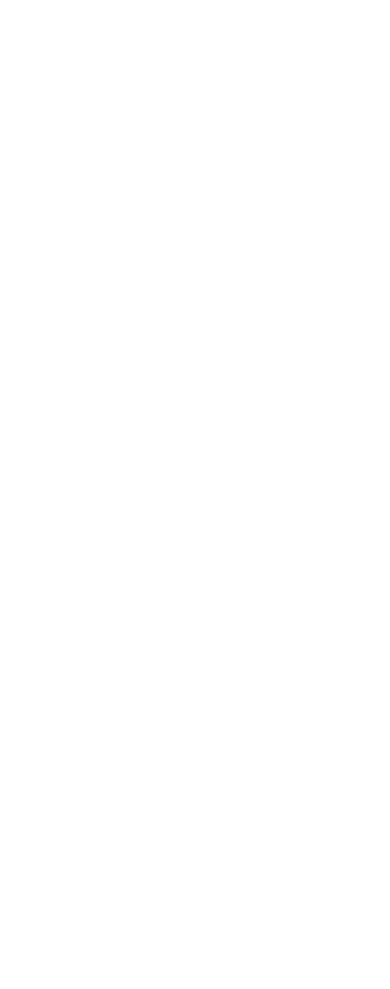
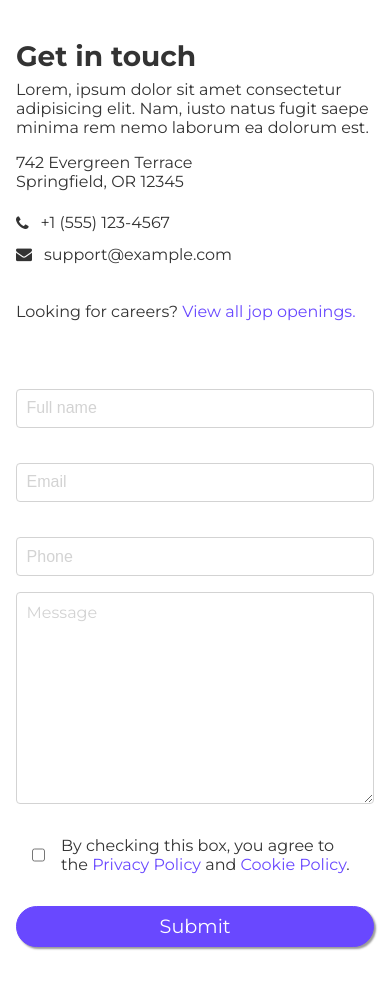
Before and after one commit to Jogata/SoftUni-React-Project, a React (Vite) app in the folder client/: page / in a window 390 px wide. Shown: the part 2340-3329 px from the top of the page. Before the commit the page ends 2373 px from the top, so only its background shows below. Built offline with nearby package versions, Linux system fonts and the light colour scheme.

Commit message:
added contact component

```diff
--- /dev/null
+++ b/client/src/components/travel/aptive-react-routes-v6/components/Contact.jsx
@@ -0,0 +1,48 @@
+import "./contact.css";
+
+export function Contact() {
+    return (
+        <div className="contact">
+            <div className="container">
+                <div className="col-1">
+                    <div className="content">
+                        <div><h2>Get in touch</h2>
+                            <p>Lorem, ipsum dolor sit amet consectetur adipisicing elit. Nam,
+                            iusto natus fugit saepe minima rem nemo laborum ea dolorum
+                                est.</p>
+                        </div>
+                        <div className="address">
+                            <p>742 Evergreen Terrace</p>
+                            <p>Springfield, OR 12345</p>
+                        </div>
+                        <div className="icons">
+                            <i className="fa fa-phone"></i>
+                            <p>+1 (555) 123-4567</p>
+                        </div>
+                        <div className="icons">
+                            <i className="fa fa-envelope"></i>
+                            <p>support@example.com</p>
+                        </div>
+                        <div className="careers">
+                            <p>Looking for careers? <span>View all jop openings.</span></p>
+                        </div>
+                    </div>
+                </div>
+                <div className="col-2">
+                    <form onSubmit={e => e.preventDefault()}>
+                        <input type="text" placeholder="Full name" />
+                        <input type="email" placeholder="Email" />
+                        <input type="phone" placeholder="Phone" />
+                        <textarea name="Message" placeholder="Message" cols="30" rows="10"></textarea>
+                        <div className="checkbox">
+                            <input type="checkbox" />
+                            <p>By checking this box, you agree to
+                                the <span>Privacy Policy</span> and <span>Cookie Policy</span>.</p>
+                        </div>
+                        <button>Submit</button>
+                    </form>
+                </div>
+            </div>
+        </div>
+    )
+}
--- /dev/null
+++ b/client/src/components/travel/aptive-react-routes-v6/components/contact.css
@@ -0,0 +1,128 @@
+::placeholder {
+    color: var(--lightgrey);
+}
+
+.contact {
+    /* width: 100%; */
+    margin: 3rem 0;
+    /* display: flex; */
+}
+
+.contact .container {
+    max-width: 1240px;
+    margin: auto;
+    display: flex;
+    overflow: hidden;
+}
+
+.contact .col-1 {
+    /* flex: 1 0 45%; */
+    max-width: 800px;
+    margin: 0 auto;
+    padding: 5rem 2rem;
+}
+
+.contact .col-1 h2 {
+    padding: 0.4rem 0;
+    font-size: 28px;
+}
+
+.contact .p {
+    color: var(--grey);
+}
+
+.contact .col-1 .address {
+    padding: 1rem 0;
+}
+
+.contact .col-1 .icons {
+    padding: .4rem 0;
+    display: flex;
+    align-items: center;
+}
+
+.icons i {
+    margin-right: 12px;
+}
+
+.contact .careers {
+    padding: 2rem 0;
+}
+
+.contact span {
+    color: var(--primary);
+}
+
+.contact .col-2 {
+    width: 100%;
+    /* flex: 1 0 55%; */
+    max-width: 800px;
+    margin: 0 auto;
+    padding: 5rem 2rem;
+}
+
+.contact form {
+    width: 100%;
+    /* max-width: 800px; */
+    display: flex;
+    flex-direction: column;
+}
+
+.contact form input {
+    margin-bottom: 1rem;
+    padding: .6rem;
+    font-size: 1rem;
+    border-radius: 4px;
+    border: 1px solid var(--lightgrey);
+}
+
+.contact form textarea {
+    margin-bottom: 1rem;
+    padding: 0.6rem;
+    font-size: 1rem;
+    font-family: 'Montserrat', sans-serif;
+    border-radius: 4px;
+    border: 1px solid var(--lightgrey);
+}
+
+.contact form .checkbox {
+    padding: 1rem;
+    display: flex;
+    /* align-items: center; */
+    /* justify-content: center; */
+}
+
+.contact .checkbox input {
+    margin: 0 16px 0 0;
+    /* padding-right: 4px; */
+    width: auto;
+}
+
+.contact form button {
+    border: 1px solid var(--primary);
+    background-color: var(--primary);
+}
+
+.contact form button:hover {
+    color: #fff;
+    border: 1px solid var(--secondary);
+    background-color: var(--secondary);
+}
+
+@media screen and (max-width: 960px) {
+    .contact {
+        margin: 1rem 0;
+    }
+
+    .contact .container {
+        flex-direction: column;
+    }
+
+    .contact .col-1 {
+        padding: 0 1rem;
+    }
+
+    .contact .col-2 {
+        padding: 1rem;
+    }
+}
--- a/client/src/components/travel/aptive-react-routes-v6/pages/Home.jsx
+++ b/client/src/components/travel/aptive-react-routes-v6/pages/Home.jsx
@@ -3,6 +3,7 @@ import { Hero } from "../components/Hero";
 import { Pricing } from "../components/Pricing";
 import { Testimonials } from "../components/Testimonials";
 import { Faq } from "../components/Faq";
+import { Contact } from "../components/Contact";
 
 export function Home() {
     return (
@@ -12,6 +13,7 @@ export function Home() {
             <Pricing />
             <Testimonials />
             <Faq />
+            <Contact />
         </div>
     )
 }
```
